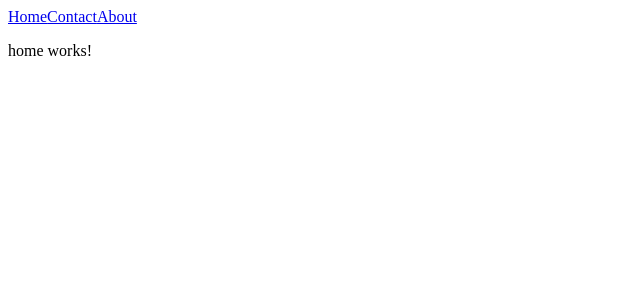
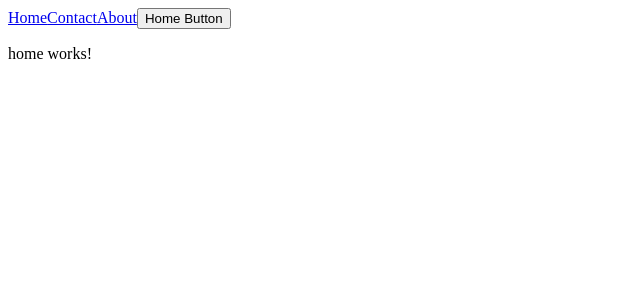
Before and after one commit to umutatras/my-app, an Angular app: page / in a window 1280 px wide. Shown: the top 300 px of the page, without its empty margins (0-640 px from the left). Built offline with nearby package versions, Linux system fonts and the light colour scheme.

Commit message:
route consructor

```diff
--- a/src/app/app.html
+++ b/src/app/app.html
@@ -2,5 +2,6 @@
   <a routerLink="/home">Home</a>
   <a routerLink="/contact">Contact</a>
   <a routerLink="/about">About</a>
+  <button (click)="routeHomePage()">Home Button</button>
 </nav>
 <router-outlet></router-outlet>
--- a/src/app/app.ts
+++ b/src/app/app.ts
@@ -1,5 +1,5 @@
 import { Component, signal } from '@angular/core';
-import { RouterLink, RouterOutlet } from "@angular/router";
+import { Router, RouterLink, RouterOutlet } from "@angular/router";
 
 
 @Component({
@@ -10,4 +10,11 @@ import { RouterLink, RouterOutlet } from "@angular/router";
 })
 export class App {
 
+  constructor(private yonlendirici:Router) {
+    ;
+  }
+
+  routeHomePage(){
+  this.yonlendirici.navigate(['home']);
+  }
 }
```
